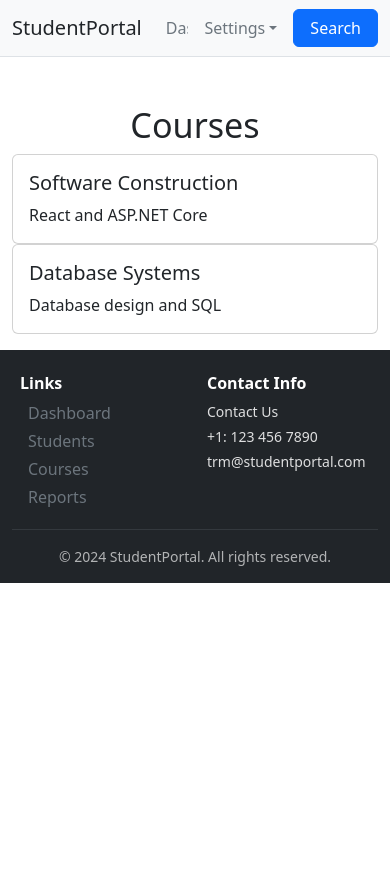
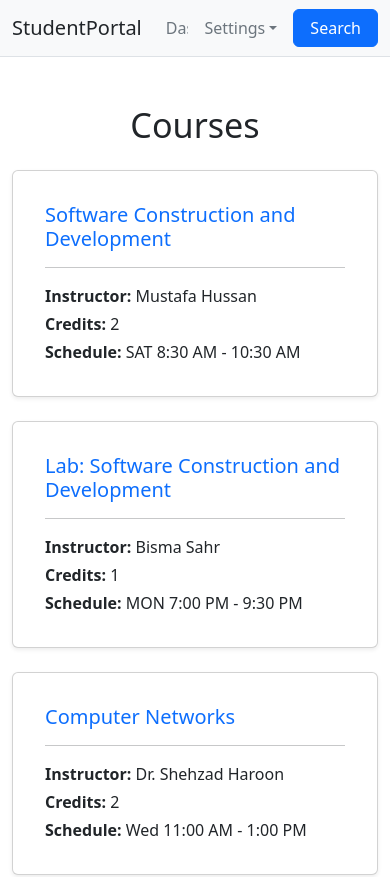
Before and after one commit to PrinkleMahshwari/student-directory, a React (Vite) app: page /courses in a window 390 px wide. Shown: the top 877 px of the page. Before the commit the page ends 844 px from the top, so only its background shows below. Built offline with nearby package versions, Linux system fonts and the light colour scheme.

Commit message:
feat: map dynamic courses and apply responsive card styling

```diff
--- a/src/App.css
+++ b/src/App.css
@@ -18,3 +18,14 @@
     background-color: #0f2452 !important;
     border-color: #0f2452 !important;
 }
+
+/* hover lift on the coureses cards*/
+.hover-lift {
+    transition: border-color 0.15s ease-in-out, background-color 0.15s ease-in-out !important;
+}
+
+.hover-lift:hover {
+    border-color: #0d6efd !important;
+    background-color: #f8f9fa !important;
+
+}
--- a/src/pages/Courses.jsx
+++ b/src/pages/Courses.jsx
@@ -1,56 +1,37 @@
-
 import Navbar from "../components/Navbar";
 import Footer from "../components/Footer";
 
+const courses = [
+  { id: 201, name: "Software Construction and Development", instructor: "Mustafa Hussan", credits: 2, schedule: "SAT 8:30 AM - 10:30 AM" },
+  { id: 202, name: "Lab: Software Construction and Development", instructor: "Bisma Sahr", credits: 1, schedule: "MON 7:00 PM - 9:30 PM" },
+  { id: 203, name: "Computer Networks", instructor: "Dr. Shehzad Haroon", credits: 2, schedule: "Wed 11:00 AM - 1:00 PM" },
+  { id: 204, name: "Lab: Compuer Networks", instructor: "Mr. Hamad Ali Tejani", credits: 1, schedule: "MON 4:15 PM - 6:45 PM" },
+  { id: 205, name: "Technical and Business Writing", instructor: "Ms. Nida Shabbir", credits: 3, schedule: "WED 1:30 PM - 4:0 PM" },
+  { id: 206, name: "Entreprenuership", instructor: "Adeel Karim", credits: 2, schedule: "THU 8:00 AM - 10:00 AM" },
+  { id: 207, name: "Professional Practices", instructor: "Naveed Ghani", credits: 3, schedule: "THU 10:15 AM - 12:15 PM" },
+];
+
 export default function Courses() {
-    return (
-        <div className="container mt-5">
-
-            <h1 className="text-center display-4">Courses</h1>
-
-            <div className="row">
-
-                <div className="col-md-4">
-
-                    <div className="card">
-
-                        <div className="card-body">
-
-                            <h5 className="card-title">
-                                Software Construction
-                            </h5>
-
-                            <p className="card-text">
-                                React and ASP.NET Core
-                            </p>
-
-                        </div>
-
-                    </div>
-
+  return (
+    <>
+      <div className="container mt-5">
+        <h1 className="text-center display-4 mb-4">Courses</h1>
+        <div className="row">
+          {courses.map((course) => (
+            <div key={course.id} className="col-md-6 mb-4">
+              <div className="card hover-lift h-100 shadow-sm p-3">
+                <div className="card-body">
+                  <h5 className="card-title text-primary">{course.name}</h5>
+                  <hr />
+                  <p className="card-text mb-1"><strong>Instructor:</strong> {course.instructor}</p>
+                  <p className="card-text mb-1"><strong>Credits:</strong> {course.credits}</p>
+                  <p className="card-text mb-0"><strong>Schedule:</strong> {course.schedule}</p>
                 </div>
-
-                <div className="col-md-4">
-
-                    <div className="card">
-
-                        <div className="card-body">
-
-                            <h5 className="card-title">
-                                Database Systems
-                            </h5>
-
-                            <p className="card-text">
-                                Database design and SQL
-                            </p>
-
-                        </div>
-
-                    </div>
-
-                </div>
-
+              </div>
             </div>
+          ))}
         </div>
-    )
+      </div>
+    </>
+  );
 }
```
